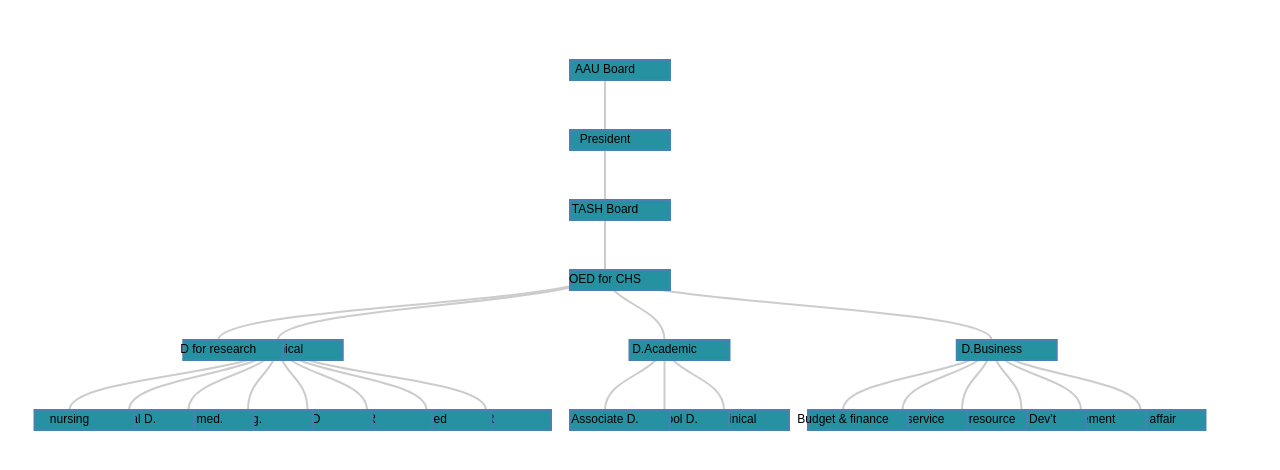
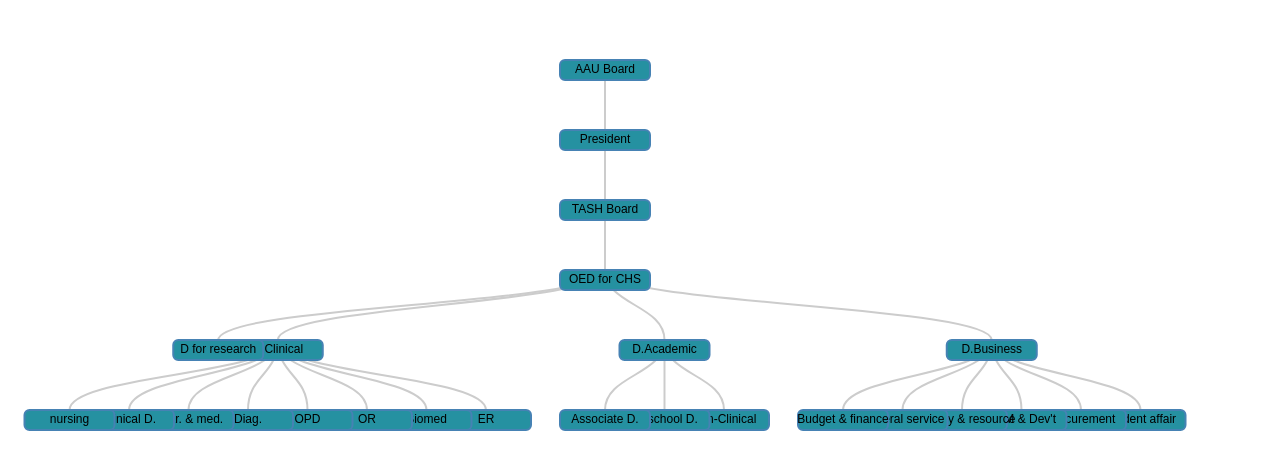
Before and after one commit to KidusMT/D3-HMIS-BlackLionHospital, a plain HTML site: page index.html in a window 1280 px wide. Shown: the top 470 px of the page. Drawn offline with nearby package versions, Linux system fonts and the light colour scheme.

Commit message:
added rx and ry for the rects

```diff
--- a/index.html
+++ b/index.html
@@ -94,13 +94,15 @@
                     nodeEnter.append("rect")
                         .attr("width", 90)
                         .attr("height", 20)
+                        .attr("rx",5)
+                        .attr("ry", 5)
                         .attr("stroke", function (d) { return d.children || d._children ? "steelblue" : "#2591a1"; })
                         .style("fill", function (d) { return d.children || d._children ? "lightteal" : "#2591a1"; });
                     //.attr("r", 10)
                     //.style("fill", "#fff");
                     nodeEnter.append("text")
                         .attr("y", function (d) { return d.children || d._children ? 1 : 1; })//d.childern->for children, d._children-> for grandchildren
-                        .attr("x", function (d) { return d.children || d._children ? 35 : 35; })//d.childern->for children, d._children-> for grandchildren
+                        .attr("x", function (d) { return d.children || d._children ? 45 : 45; })//d.childern->for children, d._children-> for grandchildren
                         .attr("dy", "1em")
                         .attr("text-anchor", "middle")
                         .text(function (d) { return d.name; })
@@ -109,9 +111,9 @@
                     //horizontal tree
                     var nodeUpdate = node.transition()
                         .duration(duration)
-                        .attr("transform", function (d) { return "translate(" + (d.x - 35) + "," + d.y + ")"; });
+                        .attr("transform", function (d) { return "translate(" + (d.x - 45) + "," + d.y + ")"; });
                     nodeUpdate.select("rect")
-                        .attr("width", 100)
+                        .attr("width", 90)
                         .attr("height", 20)
                         .style("fill", function (d) { return d._children ? "lightteal" : "#2591a1"; });
                     nodeUpdate.select("text")
```
